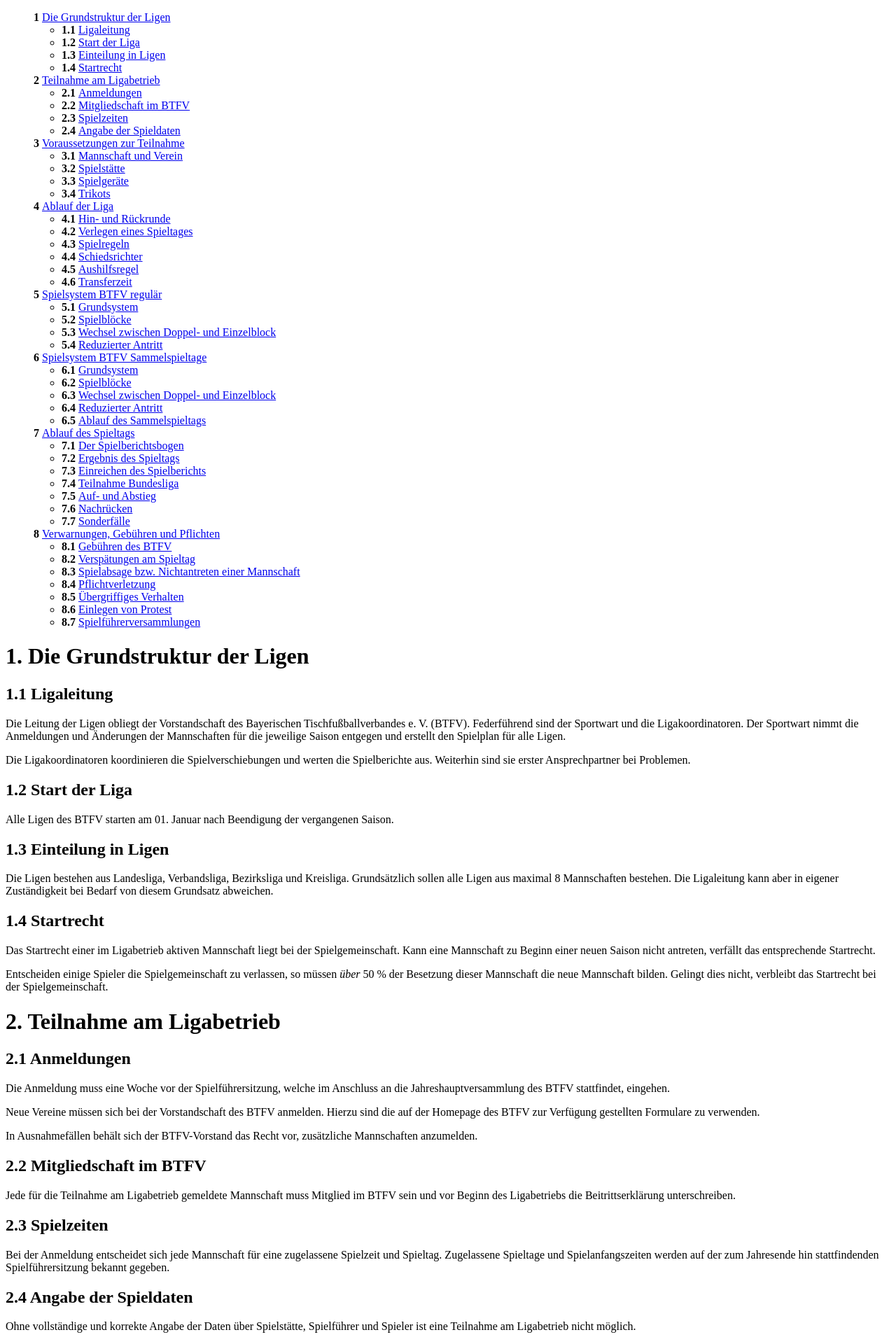
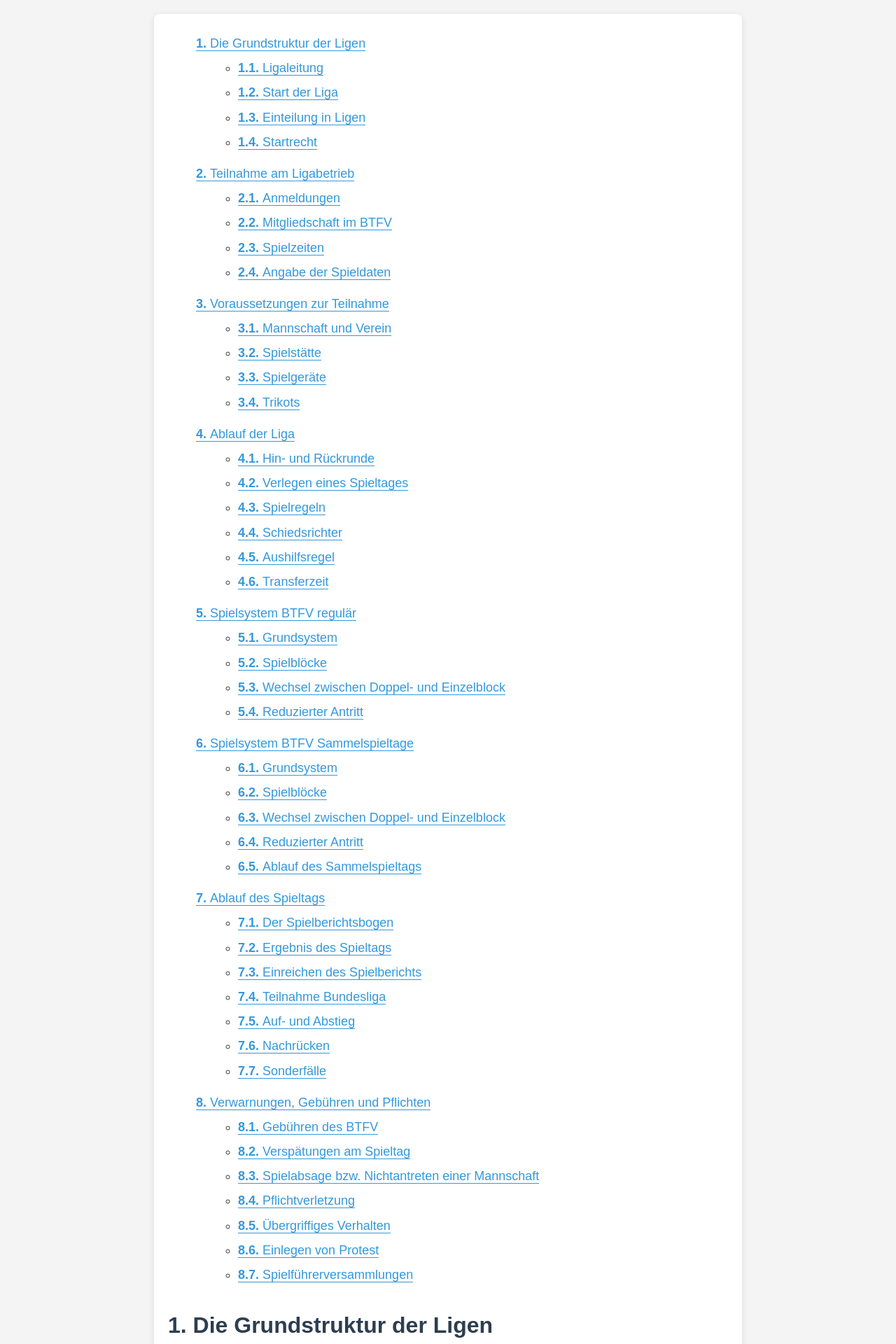
Before and after one commit to TFVSH/tfvsh-docs, a Jekyll site: the page built from docs/spielordnung.md, in a window 1280 px wide. Shown: the top 1920 px of the page at 70% size. Built offline with Jekyll 4.4.1, drawn with Linux system fonts in a browser that asks for light colours.

Commit message:
Update style.css

```diff
--- a/assets/css/style.css
+++ b/assets/css/style.css
@@ -32,21 +32,138 @@ h4::before {
     content: counter(section) "." counter(subsection) "." counter(subsubsection) "." counter(subsubsubsection) " "; /* Zeigt alle vier Zähler */
 }
 
-/* Initialisierung des Zählers für das Inhaltsverzeichnis */
+/* Grundlegendes Styling für eine moderne Optik */
+body {
+    font-family: Arial, sans-serif;
+    line-height: 1.6;
+    margin: 0;
+    padding: 0;
+    background-color: #f4f4f4;
+    color: #333;
+}
+
+/* Wrapper für den Inhalt */
+.wrapper {
+    max-width: 800px;
+    margin: 20px auto;
+    background: white;
+    padding: 20px;
+    box-shadow: 0 2px 10px rgba(0, 0, 0, 0.1);
+    border-radius: 8px;
+}
+
+/* Stil für das Inhaltsverzeichnis (TOC) */
 #markdown-toc {
-    counter-reset: item; /* Initialisiert den Hauptzähler */
-    list-style-type: none; /* Entfernt Standard-Aufzählungspunkte */
+    counter-reset: item;
+    list-style-type: none;
+    padding-left: 0;
+    margin-bottom: 40px;
 }
 
 #markdown-toc li {
-    counter-increment: item; /* Erhöht den Zähler bei jedem Listenelement */
+    counter-increment: item;
+    margin: 10px 0;
+    font-size: 18px;
+    line-height: 1.4;
 }
 
-#markdown-toc li::before {
-    content: counters(item, ".") " "; /* Erzeugt die nummerierte Liste */
-    font-weight: bold; /* Macht die Nummern fett */
+#markdown-toc li a::before {
+    content: counters(item, ".") ". "; /* Zählt und fügt die Nummer zum Link hinzu */
+    font-weight: bold;
+    color: #3498db;
 }
 
 #markdown-toc ul {
-    counter-reset: item; /* Setzt den Zähler bei jeder neuen Unterliste zurück */
+    counter-reset: item;
+    margin-left: 20px;
 }
+
+#markdown-toc a {
+    text-decoration: none;
+    color: #3498db;
+    transition: color 0.2s;
+}
+
+#markdown-toc a:hover {
+    color: #2980b9;
+}
+
+/* Überschriftenstil */
+h1, h2, h3, h4 {
+    color: #2c3e50;
+    margin-bottom: 20px;
+    line-height: 1.2;
+}
+
+h1 {
+    font-size: 32px;
+    border-bottom: 2px solid #3498db;
+    padding-bottom: 10px;
+    margin-top: 40px;
+}
+
+h2 {
+    font-size: 28px;
+    margin-top: 30px;
+}
+
+h3 {
+    font-size: 24px;
+    margin-top: 20px;
+}
+
+h4 {
+    font-size: 20px;
+    margin-top: 15px;
+}
+
+/* Absatzstil */
+p {
+    margin: 0 0 20px;
+    font-size: 18px;
+    line-height: 1.8;
+}
+
+/* Links im Fließtext */
+a {
+    color: #3498db;
+    text-decoration: none;
+    border-bottom: 1px solid #3498db;
+}
+
+a:hover {
+    color: #2980b9;
+    border-bottom-color: #2980b9;
+}
+
+/* Tabellenstil */
+table {
+    width: 100%;
+    border-collapse: collapse;
+    margin-bottom: 20px;
+}
+
+th, td {
+    padding: 10px;
+    border: 1px solid #ddd;
+    text-align: left;
+}
+
+th {
+    background-color: #3498db;
+    color: white;
+}
+
+/* Schattierungen für die Tabelle */
+tr:nth-child(even) {
+    background-color: #f2f2f2;
+}
+
+/* Verbesserte Abstände für den Seiteninhalt */
+ul, ol {
+    margin: 0 0 20px 40px;
+}
+
+li {
+    margin-bottom: 10px;
+}
```
